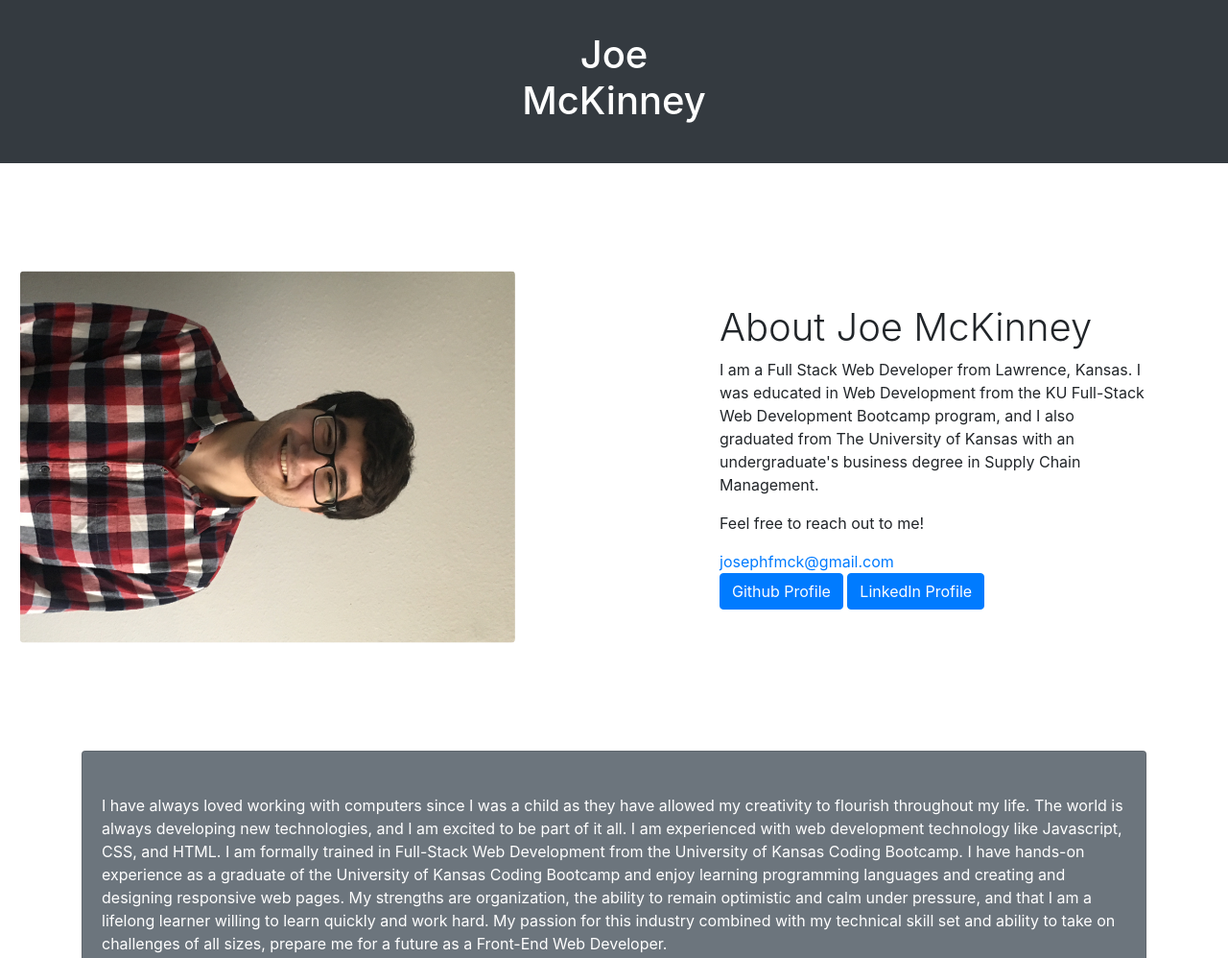
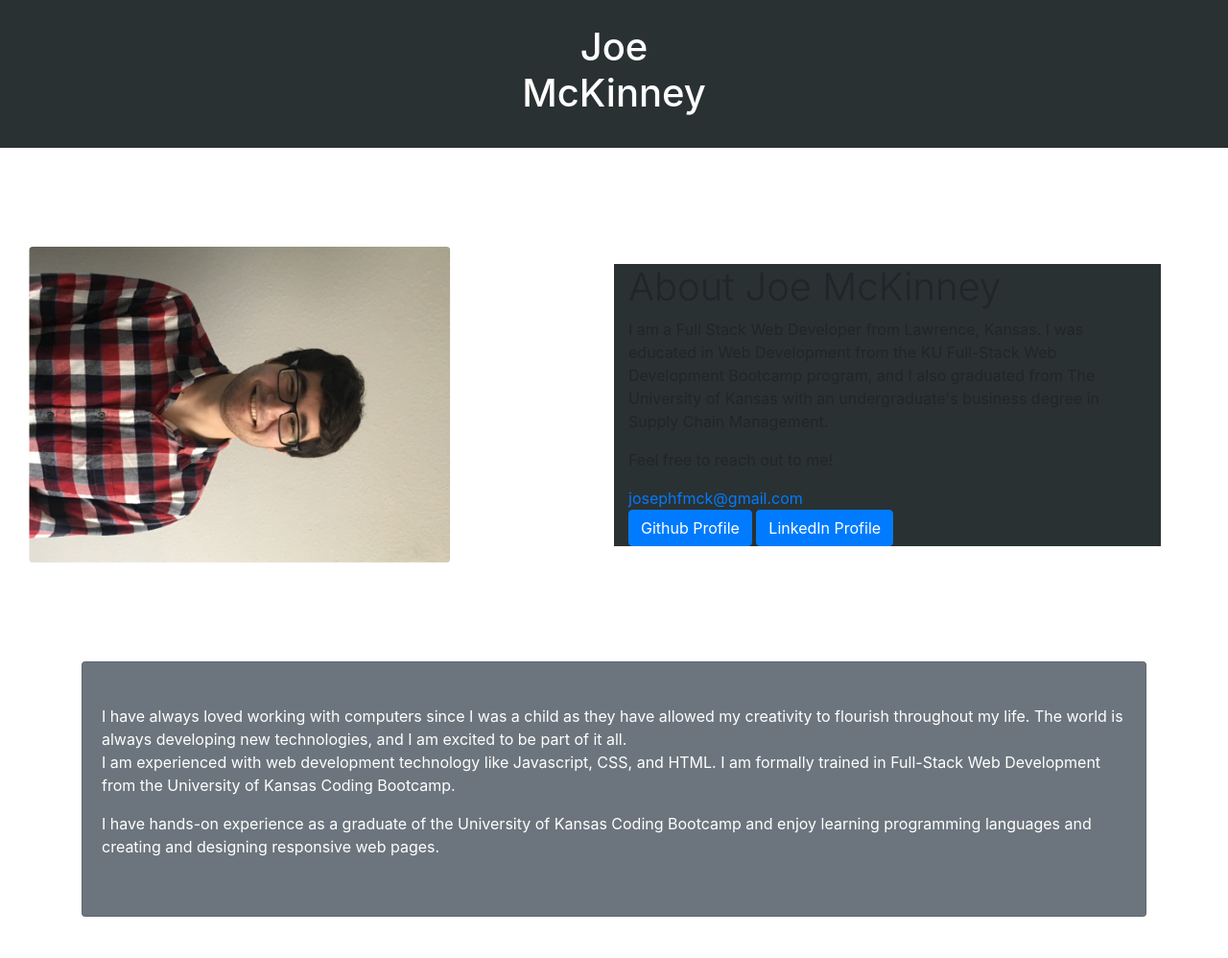
Before and after one commit to josephfmck/Portfolio-A, a plain HTML site: page index.html in a window 1280 px wide. Shown: the top 998 px of the page at 96% size. Drawn offline with nearby package versions, Linux system fonts and the light colour scheme.

Commit message:
started color changes

```diff
--- a/assets/css/style.css
+++ b/assets/css/style.css
@@ -1,6 +1,8 @@
 * {
     box-sizing: border-box;
 }
+
+
 
 .img-fluid {
     max-width: 61%;
@@ -34,3 +36,33 @@
 #description-para {
     text-align: left;
 }
+
+
+.card-title {
+    font-size: 1.5rem;
+}
+
+.navbar {
+    padding: 0px;
+    background: #336B87;
+}
+
+/*Color Changes*/
+/*             */
+
+.navbar {
+    background: #90AFC5;
+    background: #763626;
+    background: #2A3132;
+
+}
+
+#about-column {
+    background: #336B87;
+    background: #90AFC5;
+    background: #763626;
+    background: #2A3132;
+}
+
+/*Typography/fonts*/
+/*                */
--- a/index.html
+++ b/index.html
@@ -14,7 +14,7 @@
 <body>
 
   <!-- Navigation -->
-  <nav class="navbar navbar-expand-lg navbar-dark bg-dark static-top">
+  <nav class="navbar navbar-expand-lg navbar-dark static-top">
     <div class="container" id="header-container" style="width: 301px">
       <h1 id="header-title">Joe McKinney</h1>
     </div>
@@ -25,11 +25,11 @@
 
     <!-- Heading Row -->
     <div class="row align-items-center my-5">
-      <div class="col-lg-7">
+      <div class="col-lg-6">
         <img class="img-fluid rounded mb-4 mb-lg-0" id="prof-image" src="./assets/images/Joe-Profile.JPG" alt="Profile Picture">
       </div>
       <!-- /.col-lg-8 -->
-      <div class="col-lg-5">
+      <div class="col-lg-6" id="about-column">
         <h1 class="font-weight-light">About Joe McKinney</h1>
         <p>I am a Full Stack Web Developer from Lawrence, Kansas. I was educated in Web Development from the KU Full-Stack Web Development Bootcamp program, and I also graduated from The University of Kansas with an undergraduate's business degree in Supply Chain Management.</p>
         <p>Feel free to reach out to me!</p>
@@ -45,9 +45,11 @@
     <!-- Call to Action Well -->
     <div class="card text-white bg-secondary my-5 py-4 text-center">
       <div class="card-body" id="description-para">
-        <p class="text-white m-0"><p>
-          I have always loved working with computers since I was a child as they have allowed my creativity to flourish throughout my life. The world is always developing new technologies, and I am excited to be part of it all. I am experienced with web development technology like Javascript, CSS, and HTML. I am formally trained in Full-Stack Web Development from the University of Kansas Coding Bootcamp. I have hands-on experience as a graduate of the University of Kansas Coding Bootcamp and enjoy learning programming languages and creating and designing responsive web pages. My strengths are organization, the ability to remain optimistic and calm under pressure, and that I am a lifelong learner willing to learn quickly and work hard. My passion for this industry combined with my technical skill set and ability to take on challenges of all sizes, prepare me for a future as a Front-End Web Developer.
+        <p class="text-white m-0">
+          I have always loved working with computers since I was a child as they have allowed my creativity to flourish throughout my life. The world is always developing new technologies, and I am excited to be part of it all.
         </p>
+        <p>I am experienced with web development technology like Javascript, CSS, and HTML. I am formally trained in Full-Stack Web Development from the University of Kansas Coding Bootcamp.</p>
+        <p>I have hands-on experience as a graduate of the University of Kansas Coding Bootcamp and enjoy learning programming languages and creating and designing responsive web pages.</p>
       </div>
     </div>
 
@@ -65,7 +67,7 @@
             <p class="card-text">Tools For Tools is a</p>
           </div>
           <div class="card-footer">
-            <a href="#" class="btn btn-primary btn-sm">More Info</a>
+            <a href="#" class="btn btn-primary btn-sm">Click for code info</a>
           </div>
         </div>
       </div>
@@ -82,7 +84,7 @@
             <p class="card-text">National Parks</p>
           </div>
           <div class="card-footer">
-            <a href="#" class="btn btn-primary btn-sm">More Info</a>
+            <a href="#" class="btn btn-primary btn-sm">Click for code info</a>
           </div>
         </div>
       </div>
@@ -99,7 +101,7 @@
             <p class="card-text">Eat-Da-Burger is a</p>
           </div>
           <div class="card-footer">
-            <a href="#" class="btn btn-primary btn-sm">More Info</a>
+            <a href="#" class="btn btn-primary btn-sm">Click for code info</a>
           </div>
         </div>
       </div>
@@ -117,7 +119,7 @@
             <p class="card-text">Friend Finder is a</p>
           </div>
           <div class="card-footer">
-            <a href="#" class="btn btn-primary btn-sm">More Info</a>
+            <a href="#" class="btn btn-primary btn-sm">Click for code info</a>
           </div>
         </div>
       </div>
@@ -135,7 +137,7 @@
             <p class="card-text">Giftastic is a</p>
           </div>
           <div class="card-footer">
-            <a href="#" class="btn btn-primary btn-sm">More Info</a>
+            <a href="#" class="btn btn-primary btn-sm">Click for code info</a>
           </div>
         </div>
       </div>
@@ -153,7 +155,7 @@
             <p class="card-text">Train Scheduler is a</p>
           </div>
           <div class="card-footer">
-            <a href="#" class="btn btn-primary btn-sm">More Info</a>
+            <a href="#" class="btn btn-primary btn-sm">Click for code info</a>
           </div>
         </div>
       </div>
```
